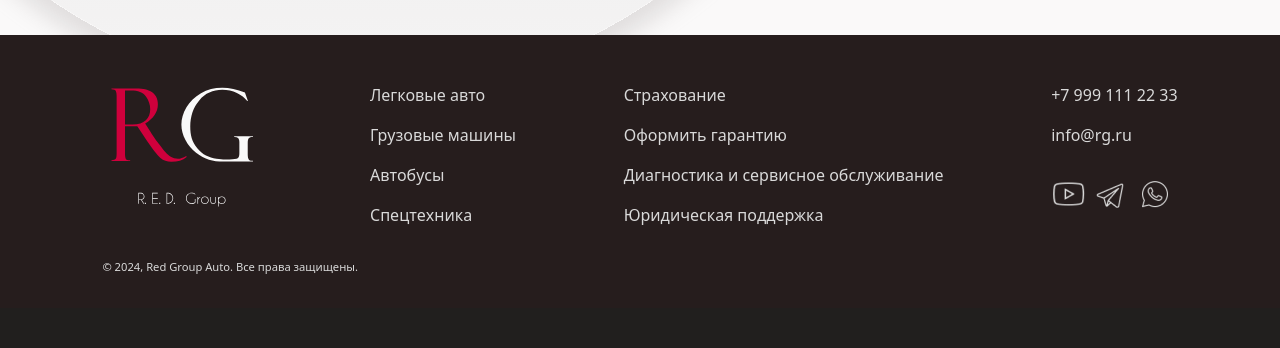
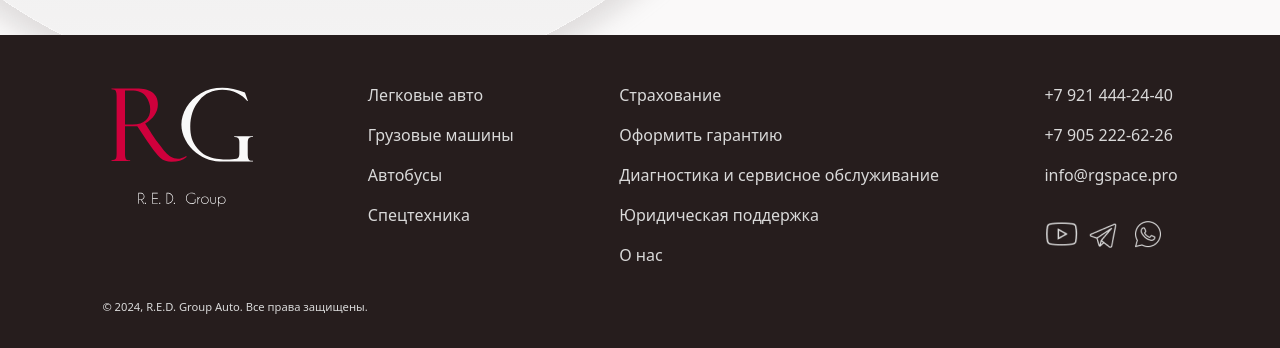
Before and after one commit to Marakuyaspb/rg, a Django app: page /contact/ in a window 1280 px wide; the page is wider, and only the part inside the window is pictured. Shown: the part 780-1128 px from the top of that part. Before the commit the page ends 1054 px from the top of that part, so only its background shows below. Run offline with Django 5.2, Linux system fonts and the light colour scheme; parts of the project's set-up code (start-up, migrations or seed data) failed here and were passed over; some libraries are stand-ins or nearby versions.

Commit message:
fix footer

```diff
--- a/main/templates/main/base.html
+++ b/main/templates/main/base.html
@@ -56,8 +56,8 @@
 
         <div class="d-flex justify-content-between mt-1">
           <div class='pt-2'>
-            <a  href='#'><img class='smm_head py-2 pe-2' src='{% static "icons/whatsapp.png" %}'></a>
-            <a  href='#'><img class='smm_head py-2 me-4' src='{% static "icons/telegram.png" %}'></a>
+            <a  href='https://wa.me/79052226226'><img class='smm_head py-2 pe-2' src='{% static "icons/whatsapp.png" %}'></a>
+            <a  href='https://t.me/RedGroupAuto'><img class='smm_head py-2 me-4' src='{% static "icons/telegram.png" %}'></a>
           </div>
 
 
@@ -177,23 +177,25 @@
           <a class="nav_footer_mob" href='{% url "main:guarantee" %}'><p>Оформить гарантию</p></a>
           <a class="nav_footer_mob" href='{% url "main:spares" %}'><p>Диагностика и сервисное обслуживание</p></a>
           <a class="nav_footer_mob" href='{% url "main:jurists" %}'><p>Юридическая поддержка</p></a>
+          <a class="nav_footer_mob" href='{% url "main:about" %}'><p>О нас</p></a>
         </div>
 
         <div class='py-3'>
-        <p class="gray_light">+7 999 111 22 33</p>
-        <p class="gray_light">info@rg.ru</p>
+          <p class="gray_light">+7 921 444‑24‑40</p>
+          <p class="gray_light">+7 905 222‑62-26</p>
+          <p class="gray_light">info@rgspace.pro</p>
 
 
           <div class="d-flex justify-content-start mt-4">
-          <a href='#'><img class='smm_head pt-1 me-2' src='{% static "icons/youtube_gray.png" %}'></a>
-          <a href='#'><img class='smm_head py-2 me-3' src='{% static "icons/telegram_gray.png" %}'></a>
-          <a href='#'><img class='smm_head py-2' src='{% static "icons/whatsapp_gray.png" %}'></a>
+            <a href='https://youtube.com/@bezpili78?si=kQtvLs9u3OWsO0TR'><img class='smm_head pt-1 me-2' src='{% static "icons/youtube_gray.png" %}'></a>
+            <a href='https://t.me/RedGroupAuto'><img class='smm_head py-2 me-3' src='{% static "icons/telegram_gray.png" %}'></a>
+            <a href='https://wa.me/79052226226'><img class='smm_head py-2' src='{% static "icons/whatsapp_gray.png" %}'></a>
           </div>
         </div>
       </div>
 
       <div class='gray_light smaller we_300'>
-    © 2024, Red Group Auto. Все права защищены.
+      © 2024, R.E.D. Group Auto. Все права защищены.
       </div>
     </div>
 
@@ -205,7 +207,6 @@
   <footer class='py-4 white black_hot_bg'>
 
     <div class="d-flex justify-content-between px-4">
-
       <div class=''>
 
         <a class="" href='{% url "main:index" %}'>
@@ -213,27 +214,33 @@
             <img class='footer_logo center' src='{% static "brand/logo_dark.svg" %}'>
           </div>
         </a>
+
+        <p class="nav_footer pt-5 mt-2">+7 921 444‑24‑40</p>
+        <p class="nav_footer py-3">+7 905 222‑62-26</p>
+        <p class="nav_footer">info@rgspace.pro</p>
       </div>
 
       <div class='py-3'>
         <a class="nav_footer" href='{% url "cars:catalog" %}'><p>Каталог</p></a>
-        <a class="nav_footer" href='{% url "main:insurance" %}'><p>Страхование</p></a>
+        <a class="nav_footer" href='{% url "main:insurance" %}'><p >Страхование</p></a>
         <a class="nav_footer" href='{% url "main:guarantee" %}'><p>Оформить гарантию</p></a>
-        <a class="nav_footer" href='{% url "main:service" %}'><p>Сервиcное обслуживание</p></a>
+        <a class="nav_footer" href='{% url "main:jurists" %}'><p>Юридическая поддержка</p></a>
+        <a class="nav_footer" href='{% url "main:service" %}'><p class='pt-4'>Сервиcное обслуживание</p></a>
         <a class="nav_footer" href='{% url "main:spares" %}'><p>Запчасти</p></a>
-        <a class="nav_footer" href='{% url "main:about" %}'><p>О нас</p></a>
+
+        <a class="nav_footer" href='{% url "main:about" %}'><p class='pt-4'>О нас</p></a>
         <a class="nav_footer" href='{% url "main:contact" %}'><p>Контакты</p></a>
 
         <div class="d-flex justify-content-start mt-4">
-          <a href='#'><img class='smm_head pt-1 me-2' src='{% static "icons/youtube_gray.png" %}'></a>
-          <a href='#'><img class='smm_head py-2 me-3' src='{% static "icons/telegram_gray.png" %}'></a>
-          <a href='#'><img class='smm_head py-2' src='{% static "icons/whatsapp_gray.png" %}'></a>
+          <a href='https://youtube.com/@bezpili78?si=kQtvLs9u3OWsO0TR'><img class='smm_head pt-1 me-2' src='{% static "icons/youtube_gray.png" %}'></a>
+          <a href='https://t.me/RedGroupAuto'><img class='smm_head py-2 me-3' src='{% static "icons/telegram_gray.png" %}'></a>
+          <a href='https://wa.me/79052226226'><img class='smm_head py-2' src='{% static "icons/whatsapp_gray.png" %}'></a>
         </div>
       </div>
     </div>
 
     <center class='mt-3 gray_light smaller we_300'>
-    © 2024, Red Group Auto. Все права защищены.
+    © 2024, R.E.D. Group Auto. Все права защищены.
     </center>
 
   </footer>
--- a/main/templates/main/contact.html
+++ b/main/templates/main/contact.html
@@ -35,7 +35,7 @@
 </style>
 
 
-<img class='ps-5 abstract ellipse_3_white' src='{% static "abstract/ellipse_3_white.svg" %}'>
+<img class='abstract ellipse_3_white' src='{% static "abstract/ellipse_3_white.svg" %}'>
 
 <div class='desctop_84 pb-5'>
   <div class="row">
```
Also changed, not shown: main/templates/main/about.html (+24 -15 lines), static/img/zastavky_BMW_1.png (added), static/img/zastavky_duel.png (added), static/img/zastavky_nude_king.png (added), static/img/zastavky_pokupat_avto_opasno.png (added), 2 other files. Lines whose indentation alone changed are shown as unchanged.
